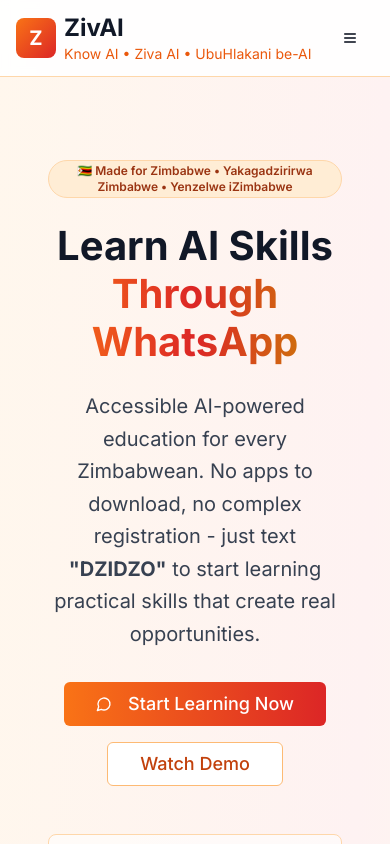
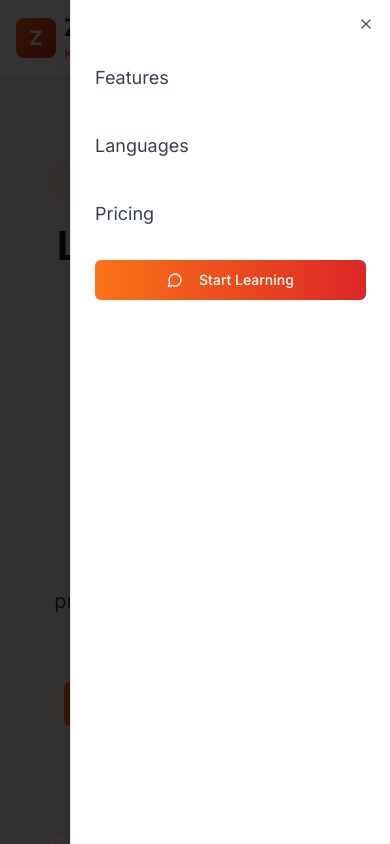
Before and after one commit to wmchikwanha/zivai-dzidzo-connect, a React (Vite) app: page / in a window 390 px wide. Both pictures are taken after a click on the button 350 px from the left and 38 px from the top of the page. Shown: the top 844 px of the page. Built offline with nearby package versions, Linux system fonts and the light colour scheme.

Commit message:
Refactor: Implement responsive design
Implement responsive design for the landing page, ensuring optimal viewing across various devices.

```diff
--- a/src/components/Header.tsx
+++ b/src/components/Header.tsx
@@ -1,9 +1,26 @@
 
-import React from 'react';
+import React, { useState } from 'react';
 import { Button } from '@/components/ui/button';
+import { Sheet, SheetContent, SheetTrigger } from '@/components/ui/sheet';
 import { MessageCircle, Menu } from 'lucide-react';
 
 export const Header = () => {
+  const [isOpen, setIsOpen] = useState(false);
+
+  const handleNavClick = (href: string) => {
+    setIsOpen(false);
+    const element = document.querySelector(href);
+    if (element) {
+      element.scrollIntoView({ behavior: 'smooth' });
+    }
+  };
+
+  const navItems = [
+    { href: '#features', label: 'Features' },
+    { href: '#languages', label: 'Languages' },
+    { href: '#pricing', label: 'Pricing' },
+  ];
+
   return (
     <header className="bg-white/90 backdrop-blur-sm border-b border-orange-200 sticky top-0 z-50">
       <div className="container mx-auto px-4 py-3">
@@ -19,18 +36,48 @@ export const Header = () => {
           </div>
 
           <nav className="hidden md:flex items-center space-x-6">
-            <a href="#features" className="text-gray-700 hover:text-orange-600 transition-colors">Features</a>
-            <a href="#languages" className="text-gray-700 hover:text-orange-600 transition-colors">Languages</a>
-            <a href="#pricing" className="text-gray-700 hover:text-orange-600 transition-colors">Pricing</a>
+            {navItems.map((item) => (
+              <button
+                key={item.href}
+                onClick={() => handleNavClick(item.href)}
+                className="text-gray-700 hover:text-orange-600 transition-colors"
+              >
+                {item.label}
+              </button>
+            ))}
             <Button className="bg-gradient-to-r from-orange-500 to-red-600 hover:from-orange-600 hover:to-red-700 text-white">
               <MessageCircle className="w-4 h-4 mr-2" />
               Start Learning
             </Button>
           </nav>
 
-          <Button variant="ghost" className="md:hidden">
-            <Menu className="w-6 h-6" />
-          </Button>
+          <Sheet open={isOpen} onOpenChange={setIsOpen}>
+            <SheetTrigger asChild>
+              <Button variant="ghost" className="md:hidden">
+                <Menu className="w-6 h-6" />
+              </Button>
+            </SheetTrigger>
+            <SheetContent side="right" className="w-80">
+              <div className="flex flex-col space-y-6 mt-8">
+                {navItems.map((item) => (
+                  <button
+                    key={item.href}
+                    onClick={() => handleNavClick(item.href)}
+                    className="text-left text-lg text-gray-700 hover:text-orange-600 transition-colors py-2"
+                  >
+                    {item.label}
+                  </button>
+                ))}
+                <Button
+                  onClick={() => setIsOpen(false)}
+                  className="bg-gradient-to-r from-orange-500 to-red-600 hover:from-orange-600 hover:to-red-700 text-white w-full mt-4"
+                >
+                  <MessageCircle className="w-4 h-4 mr-2" />
+                  Start Learning
+                </Button>
+              </div>
+            </SheetContent>
+          </Sheet>
         </div>
       </div>
     </header>
```
